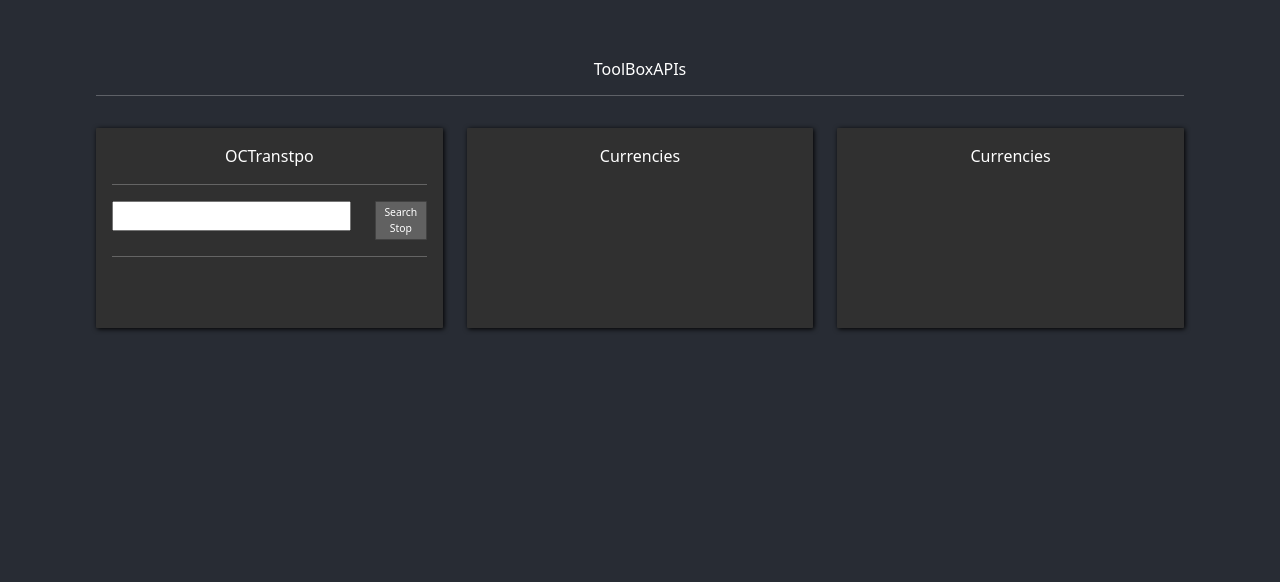
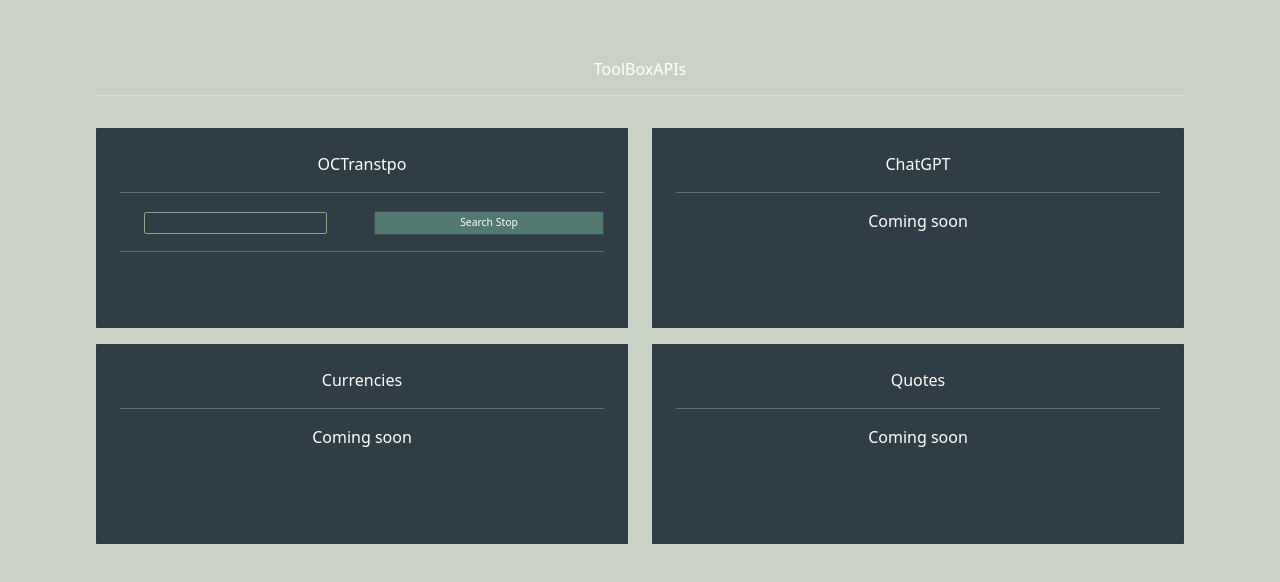
Before and after one commit to vinigonz1993/discordbot, a React (Create React App) app in the folder frontend/: page / in a window 1280 px wide. Shown: the top 582 px of the page. Built offline with nearby package versions, Linux system fonts and the light colour scheme.

Commit message:
UX Adjustments

```diff
--- a/frontend/src/App.css
+++ b/frontend/src/App.css
@@ -1,5 +1,5 @@
 body {
-  background: #282c34 !important;
+  background: #cad2c5 !important;
   font-size: calc(10px + 2vmin);
   color: white !important;
   width: 85% !important;
--- a/frontend/src/components/Main.tsx
+++ b/frontend/src/components/Main.tsx
@@ -1,5 +1,6 @@
 import React, { useEffect, useState } from "react";
 import { Row, Col } from "react-bootstrap";
+import Input from "./common/Input";
 import Section from "./common/Section";
 import OCT from "./OCT";
 
@@ -9,21 +10,32 @@
             <h6>ToolBoxAPIs</h6>
             <hr />
             <Row>
-                <Col xl={4} lg={6} md={6} sm={12}>
+                <Col xl={6} lg={6} md={6} sm={12}>
                     <Section>
                         OCTranstpo
                         <hr/>
                         <OCT />
                     </Section>
                 </Col>
-                <Col xl={4} lg={6} md={6} sm={12}>
+                <Col xl={6} lg={6} md={6} sm={12}>
+                    <Section>
+                        ChatGPT
+                        <hr />
+                        Coming soon
+                    </Section>
+                </Col>
+                <Col xl={6} lg={6} md={6} sm={12}>
                     <Section>
                         Currencies
+                        <hr />
+                        Coming soon
                     </Section>
                 </Col>
-                <Col xl={4} lg={6} md={6} sm={12}>
+                <Col xl={6} lg={6} md={6} sm={12}>
                     <Section>
-                        Currencies
+                        Quotes
+                        <hr />
+                        Coming soon
                     </Section>
                 </Col>
             </Row>
--- a/frontend/src/components/OCT/index.tsx
+++ b/frontend/src/components/OCT/index.tsx
@@ -4,6 +4,8 @@
 import { BtnPrimary } from '../common/Button';
 import Request, { ParamsOCT } from '../requests';
 import { COLORS } from '../common/Colors';
+import Input from '../common/Input';
+import Loader from '../common/Loader';
 
 interface TripProps {
     time: string,
@@ -28,15 +30,19 @@
     const [routes, setRoutes] = useState<[]>([]);
     const [trips, setTrips] = useState<[]>([]);
     const [stop, setStop] = useState<string>('1222');
+    const [load, setLoad] = useState<boolean>(false);
 
     const getRoutes = () => {
+        setTrips([]);
+        setRoutes([]);
+        setLoad(true);
         const params: ParamsOCT = {
             stopNo: stop,
         };
 
         Request.oct.get(params).then(
             (response) => setRoutes(response.data['GetRouteSummaryForStopResult']['Routes']['Route']),
-        );
+        ).finally(() => setLoad(false));
     }
 
     const handleClick = () => {
@@ -47,9 +53,10 @@
         <>
             <Row>
                 <Col>
-                    <input
+                    <Input
                         type="text"
                         onChange={(e) => setStop(e.target.value)}
+                        maxLength={4}
                     />
                 </Col>
                 <Col>
@@ -63,7 +70,7 @@
             <hr />
             <Row>
                 <Col xl={6} lg={6} md={6} sm={6} xs={6}>
-                    {routes.map((route) => (
+                    {routes?.map((route) => (
                         <BtnPrimary
                             key={`${route['RouteNo']} - ${route['RouteHeading']}`}
                             onClick={() => setTrips(route['Trips'])}
@@ -84,6 +91,7 @@
                     }
                 </Col>
             </Row>
+            <Loader show={load} />
         </>
     );
 };
--- a/frontend/src/components/common/Button/BtnPrimary.tsx
+++ b/frontend/src/components/common/Button/BtnPrimary.tsx
@@ -3,7 +3,7 @@
 import { COLORS } from "../Colors";
 
 const BtnPrimary = styled(Button)`
-    background: ${COLORS.primary};
+    background: ${COLORS.secondary};
     border: 1px solid ${COLORS.border};
     border-radius: 1px;
     padding: 3px;
@@ -12,9 +12,11 @@
     padding-right: 6px;
     font-size: 0.65em;
     color: #ffffff;
+    transition: 0.15s;
 
     &:hover {
-        background: ${COLORS.dark};
+        transition: 0.35s;
+        background: ${COLORS.primary};
         border: 1px solid ${COLORS.primary};
         color: #fff;
         font-weight: bold;
--- a/frontend/src/components/common/Colors.tsx
+++ b/frontend/src/components/common/Colors.tsx
@@ -1,6 +1,7 @@
 export const COLORS = {
-    primary: '#616161',
-    secondary: '#ffb703',
-    dark: '#303030',
-    border: '#424242',
+    primary: '#84a98c',
+    secondary: '#52796f',
+    dark: '#2f3e46',
+    border: '#354f52',
+    light: '#cad2c5',
 }
--- /dev/null
+++ b/frontend/src/components/common/Input/index.tsx
@@ -0,0 +1,16 @@
+import styled from "styled-components";
+import { COLORS } from "../Colors";
+
+const Input = styled.input`
+    border-radius: 2px;
+    height: 20px;
+    background: ${COLORS.dark};
+    color: #fff;
+    border: 1px solid ${COLORS.primary};
+    padding: 10px;
+    padding-left: 10px;
+    padding-right: 10px;
+    font-size: 0.7em;
+`;
+
+export default Input;
--- /dev/null
+++ b/frontend/src/components/common/Loader/index.tsx
@@ -0,0 +1,73 @@
+import styled from "styled-components";
+
+interface LoaderProps {
+    show: boolean,
+}
+
+const Content = styled.div<LoaderProps>`
+    .loader {
+        width: 48px;
+        height: 48px;
+        border-radius: 50%;
+        display: ${(props) => (props.show) ? 'inline-block' : 'none'};
+        position: relative;
+        border: 3px solid;
+        border-color: #FFF #FFF transparent transparent;
+        box-sizing: border-box;
+        animation: rotation 1s linear infinite;
+    }
+  .loader::after,
+  .loader::before {
+    content: '';
+    box-sizing: border-box;
+    position: absolute;
+    left: 0;
+    right: 0;
+    top: 0;
+    bottom: 0;
+    margin: auto;
+    border: 3px solid;
+    border-color: transparent transparent #FF3D00 #FF3D00;
+    width: 40px;
+    height: 40px;
+    border-radius: 50%;
+    box-sizing: border-box;
+    animation: rotationBack 0.5s linear infinite;
+    transform-origin: center center;
+  }
+  .loader::before {
+    width: 32px;
+    height: 32px;
+    border-color: #FFF #FFF transparent transparent;
+    animation: rotation 1.5s linear infinite;
+  }
+
+  @keyframes rotation {
+    0% {
+      transform: rotate(0deg);
+    }
+    100% {
+      transform: rotate(360deg);
+    }
+  }
+  @keyframes rotationBack {
+    0% {
+      transform: rotate(0deg);
+    }
+    100% {
+      transform: rotate(-360deg);
+    }
+  }
+`;
+
+interface Props {
+    show: boolean,
+}
+
+const Loader = ({ show }: Props) => (
+    <Content show={show}>
+        <span className="loader" />
+    </Content>
+);
+
+export default Loader;
--- a/frontend/src/components/common/Section.tsx
+++ b/frontend/src/components/common/Section.tsx
@@ -3,11 +3,11 @@
 
 const Section = styled.div`
     margin-top: 1em;
-    padding: 1em;
+    padding: 1.5em;
     min-height: 200px;
     border-radius: 1px;
     background: ${COLORS.dark};
-    box-shadow: 1px 1px 5px #000;
+    // box-shadow: 1px 1px 5px #000;
 `;
 
 export default Section;
```
Also changed, not shown: 10 other files (tests, documents, lock files or other folders).
